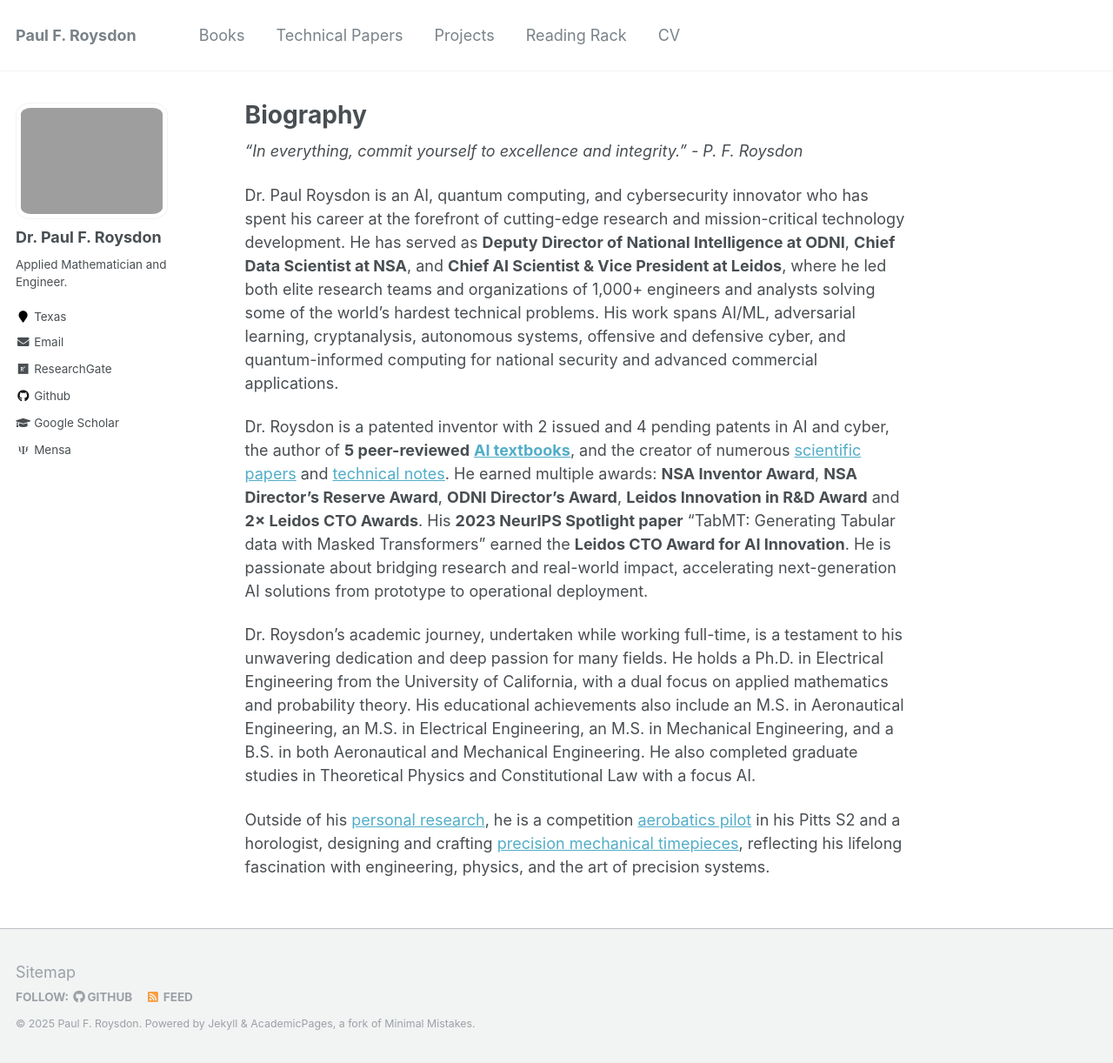
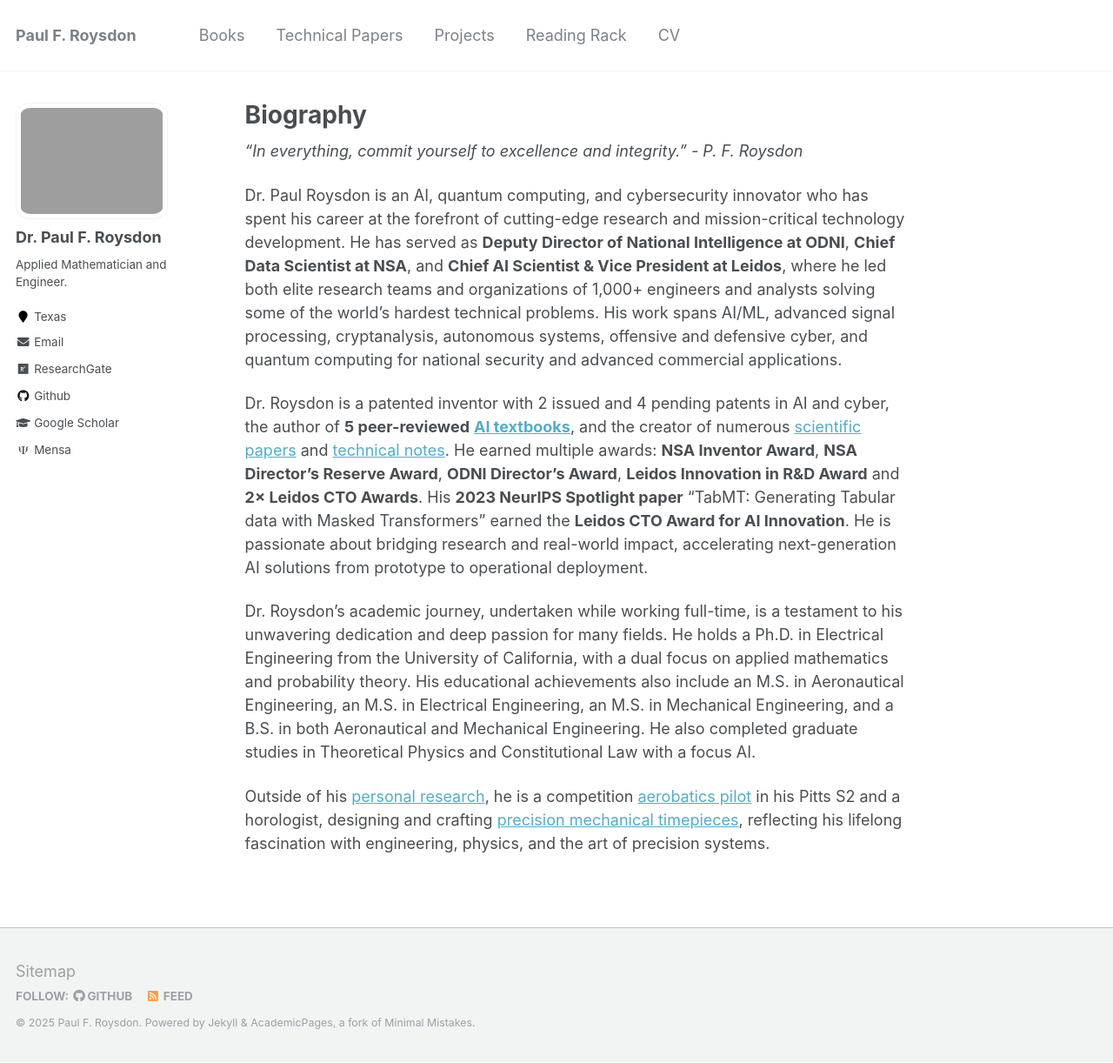
Before and after one commit to pfroysdon/pfroysdon.github.io, a Jekyll site: the page built from _pages/about.md, in a window 1280 px wide and 1222 px high. Shown: the whole window at 87% size. Built offline with Jekyll 4.4.1, drawn with Linux system fonts in a browser that asks for light colours; some web fonts are replaced.

Commit message:
Update about.md

```diff
--- a/_pages/about.md
+++ b/_pages/about.md
@@ -10,7 +10,7 @@
 
 *"In everything, commit yourself to excellence and integrity." - P. F. Roysdon*
 
-Dr. Paul Roysdon is an AI, quantum computing, and cybersecurity innovator who has spent his career at the forefront of cutting-edge research and mission-critical technology development. He has served as **Deputy Director of National Intelligence at ODNI**, **Chief Data Scientist at NSA**, and **Chief AI Scientist & Vice President at Leidos**, where he led both elite research teams and organizations of 1,000+ engineers and analysts solving some of the world’s hardest technical problems. His work spans AI/ML, adversarial learning, cryptanalysis, autonomous systems, offensive and defensive cyber, and quantum-informed computing for national security and advanced commercial applications.
+Dr. Paul Roysdon is an AI, quantum computing, and cybersecurity innovator who has spent his career at the forefront of cutting-edge research and mission-critical technology development. He has served as **Deputy Director of National Intelligence at ODNI**, **Chief Data Scientist at NSA**, and **Chief AI Scientist & Vice President at Leidos**, where he led both elite research teams and organizations of 1,000+ engineers and analysts solving some of the world’s hardest technical problems. His work spans AI/ML, advanced signal processing, cryptanalysis, autonomous systems, offensive and defensive cyber, and quantum computing for national security and advanced commercial applications.
 
 Dr. Roysdon is a patented inventor with 2 issued and 4 pending patents in AI and cyber, the author of **5 peer-reviewed** [**AI textbooks**](http://www.roysdonfibonaccipress.com/), and the creator of numerous [scientific papers](https://github.com/pfroysdon/publications/tree/main/Papers) and [technical notes](https://github.com/pfroysdon/publications/tree/main/Tech_Notes). He earned multiple awards: **NSA Inventor Award**, **NSA Director’s Reserve Award**, **ODNI Director’s Award**, **Leidos Innovation in R&D Award** and **2× Leidos CTO Awards**. His **2023 NeurIPS Spotlight paper** “TabMT: Generating Tabular data with Masked Transformers” earned the **Leidos CTO Award for AI Innovation**.  He is passionate about bridging research and real-world impact, accelerating next-generation AI solutions from prototype to operational deployment.
 
```
